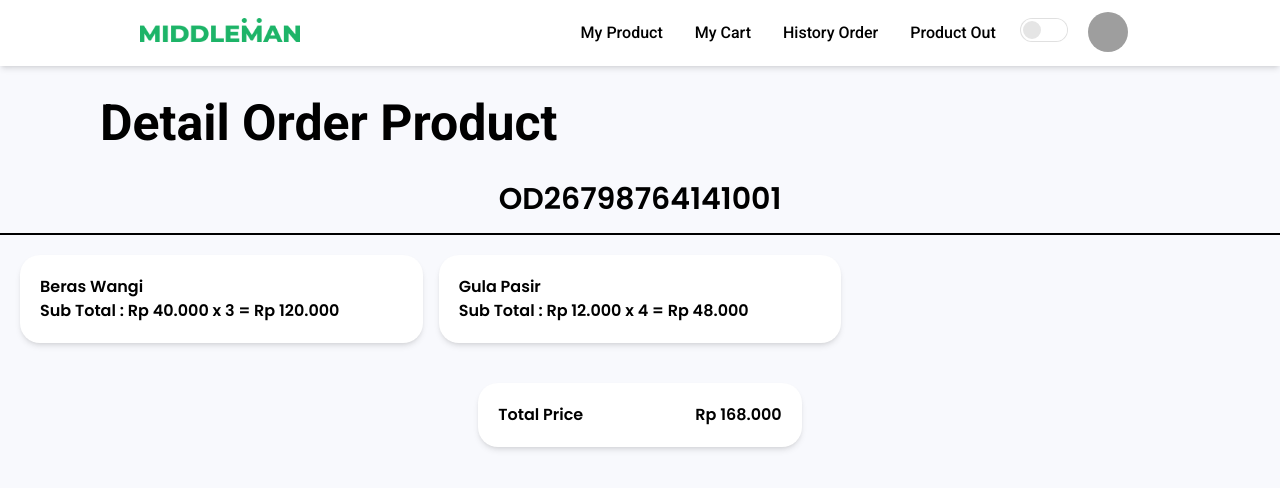
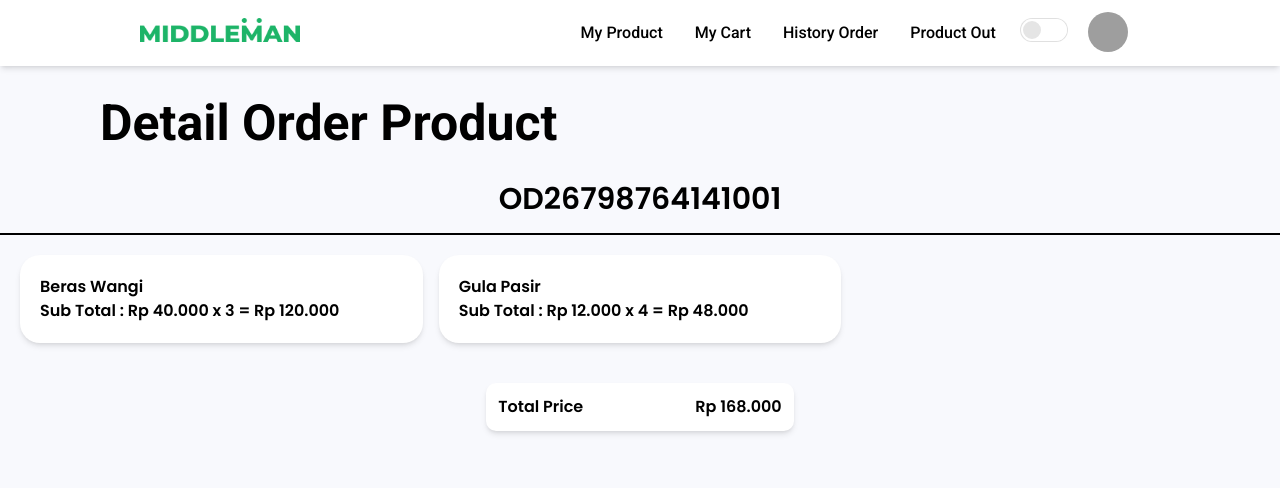
Before and after one commit to mirzavic4869/middleman, a Next.js app: page /toko/detail_order in a window 1280 px wide. Shown: the top 488 px of the page. Built offline with nearby package versions, Linux system fonts and the light colour scheme; grey boxes are pictures that could not be loaded.

Commit message:
edit link detail order

```diff
--- a/pages/toko/detail_order.jsx
+++ b/pages/toko/detail_order.jsx
@@ -26,15 +26,9 @@ function Detail_order() {
 				</div>
 			</div>
 			<div className="p-5 flex justify-center">
-				<div className="w-auto h-auto  bg-white rounded-[20px] shadow-md font-Poppins font-semibold p-5 text-black flex">
+				<div className="w-auto h-auto  bg-white rounded-[10px] shadow-md font-Poppins font-semibold p-3 text-black flex">
 					<p>Total Price</p>
 					<p className="ml-28">Rp 168.000</p>
-					{/* <button className="mx-3 p-3 bg-[#1DB468] text-white rounded-[10px]">
-						Accept
-					</button>
-					<button className="p-3 bg-[#1DB468] text-white rounded-[10px]">
-						Done
-					</button> */}
 				</div>
 			</div>
 		</div>
```
